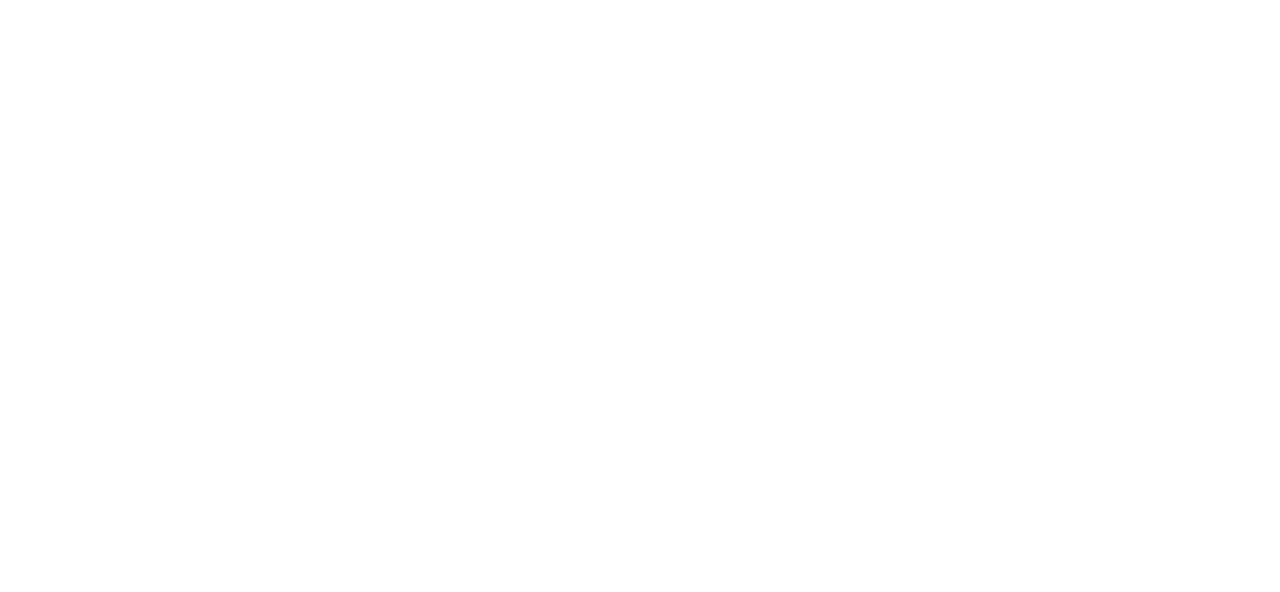
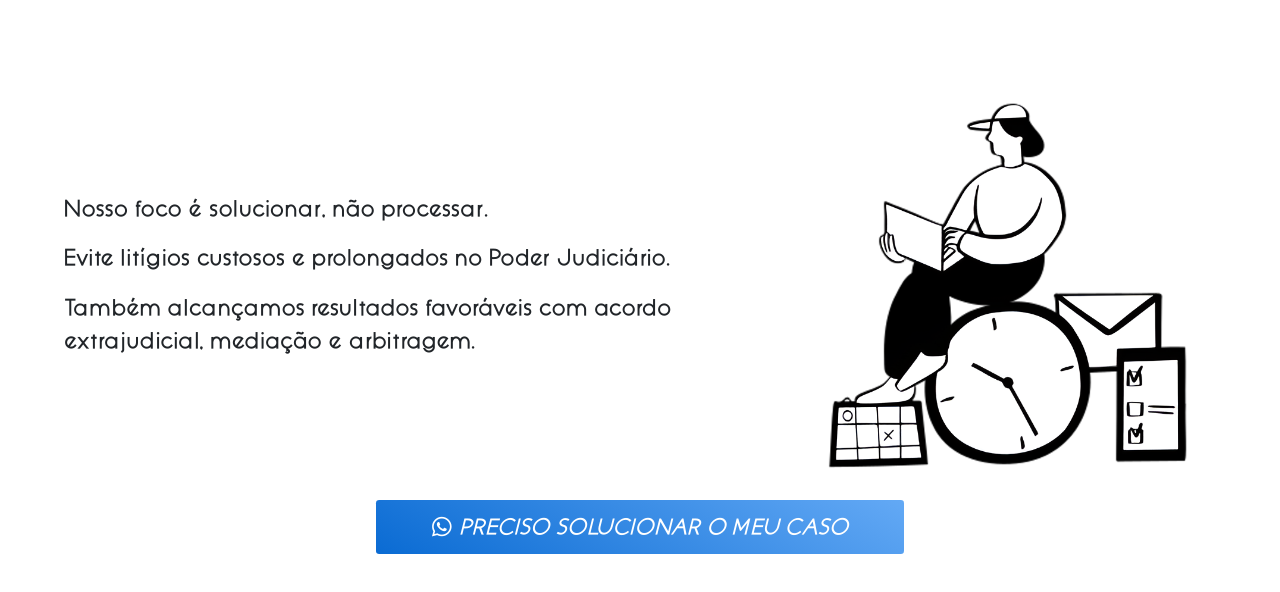
Before and after one commit to gabrielsoarespebr/estacio-pedrosa-advogado, an Angular app: page /home in a window 1280 px wide. Shown: the part 1815-2407 px from the top of the page. Before the commit the page ends 1813 px from the top, so only its background shows below. Built offline with nearby package versions, Linux system fonts and the light colour scheme.

Commit message:
feat: Competitive edges section

```diff
--- /dev/null
+++ b/src/app/pages/home/components/competitive-edges/competitive-edges.component.css
@@ -0,0 +1,14 @@
+#competitiveEdges {
+  padding: 5vw;
+
+  & img {
+    width: 38%;
+    object-fit: contain;
+  }
+
+  & ul{
+    list-style-type: square;
+
+    margin-bottom: 5vh;
+  }
+}
--- /dev/null
+++ b/src/app/pages/home/components/competitive-edges/competitive-edges.component.html
@@ -0,0 +1,18 @@
+<section id="competitiveEdges">
+  <div class="d-flex justify-content-between align-items-center gap-5">
+    <div>
+      <p>Nosso foco é solucionar, não processar.</p>
+      <p>Evite litígios custosos e prolongados no Poder Judiciário.</p>
+      <p>
+        Também alcançamos resultados favoráveis com acordo extrajudicial,
+        mediação e arbitragem.
+      </p>
+    </div>
+    <img
+      src="/assets/images/timeManagement.png"
+      alt="Gestão de tempo"
+      rel="preload"
+    />
+  </div>
+  <app-cta-button buttonText="Preciso solucionar o meu caso" />
+</section>
--- a/src/app/pages/home/home.component.html
+++ b/src/app/pages/home/home.component.html
@@ -2,3 +2,4 @@
 <app-banner />
 <app-recurring-problems />
 <app-about />
+<app-competitive-edges />
--- a/src/app/pages/home/home.component.ts
+++ b/src/app/pages/home/home.component.ts
@@ -3,6 +3,7 @@ import { Component } from '@angular/core';
 import { BannerComponent } from './components/banner/banner.component';
 import { HeaderComponent } from './components/header/header.component';
 import { RecurringProblemsComponent } from './components/recurring-problems/recurring-problems.component';
+import { CompetitiveEdgesComponent } from './components/competitive-edges/competitive-edges.component';
 
 @Component({
   selector: 'app-home',
@@ -12,6 +13,7 @@ import { RecurringProblemsComponent } from './components/recurring-problems/recu
     BannerComponent,
     RecurringProblemsComponent,
     AboutComponent,
+    CompetitiveEdgesComponent,
   ],
   templateUrl: './home.component.html',
   styleUrl: './home.component.css',
```
Also changed, not shown: src/app/pages/home/components/competitive-edges/competitive-edges.component.ts (added, +13 -0 lines), public/assets/images/timeManagement.png (added).
